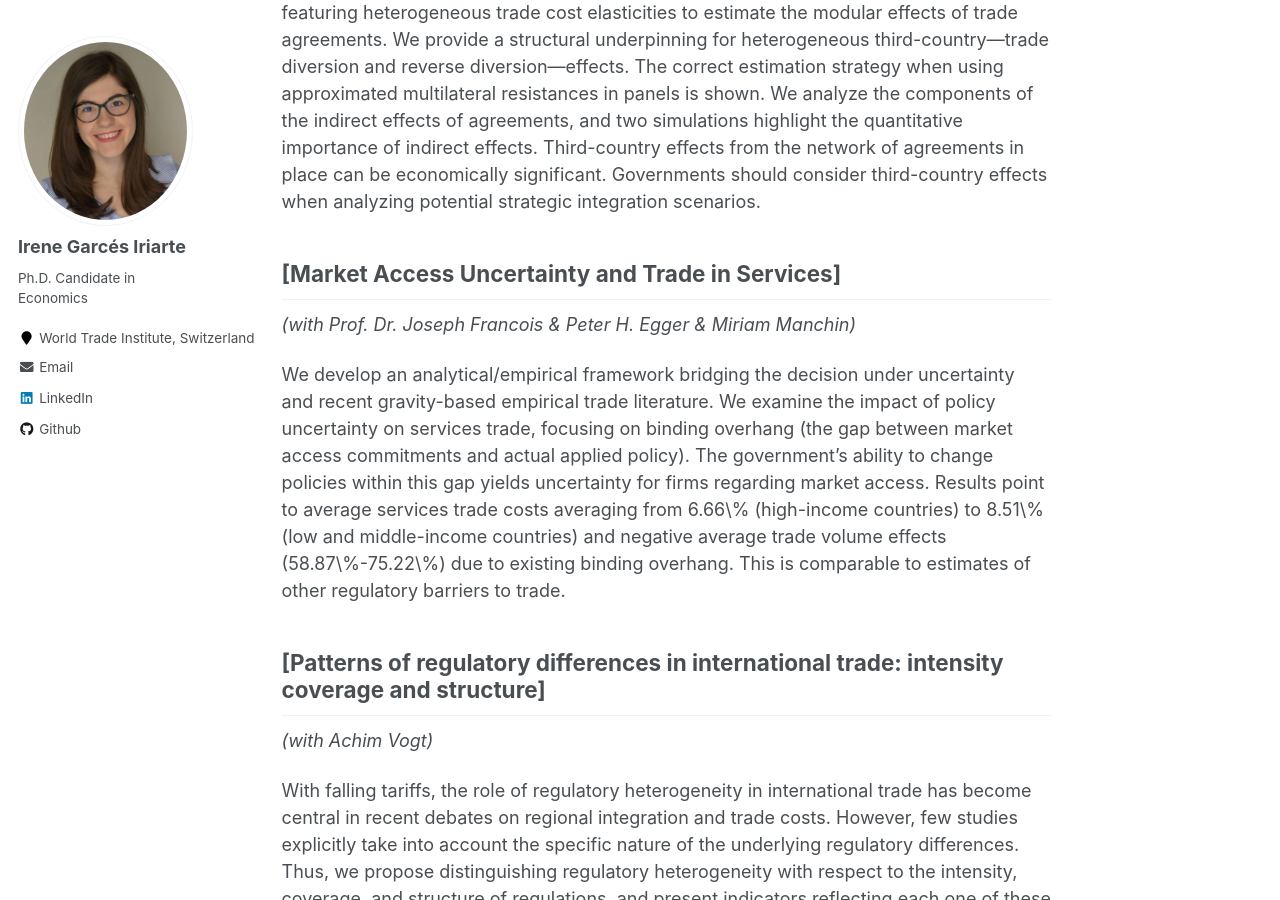
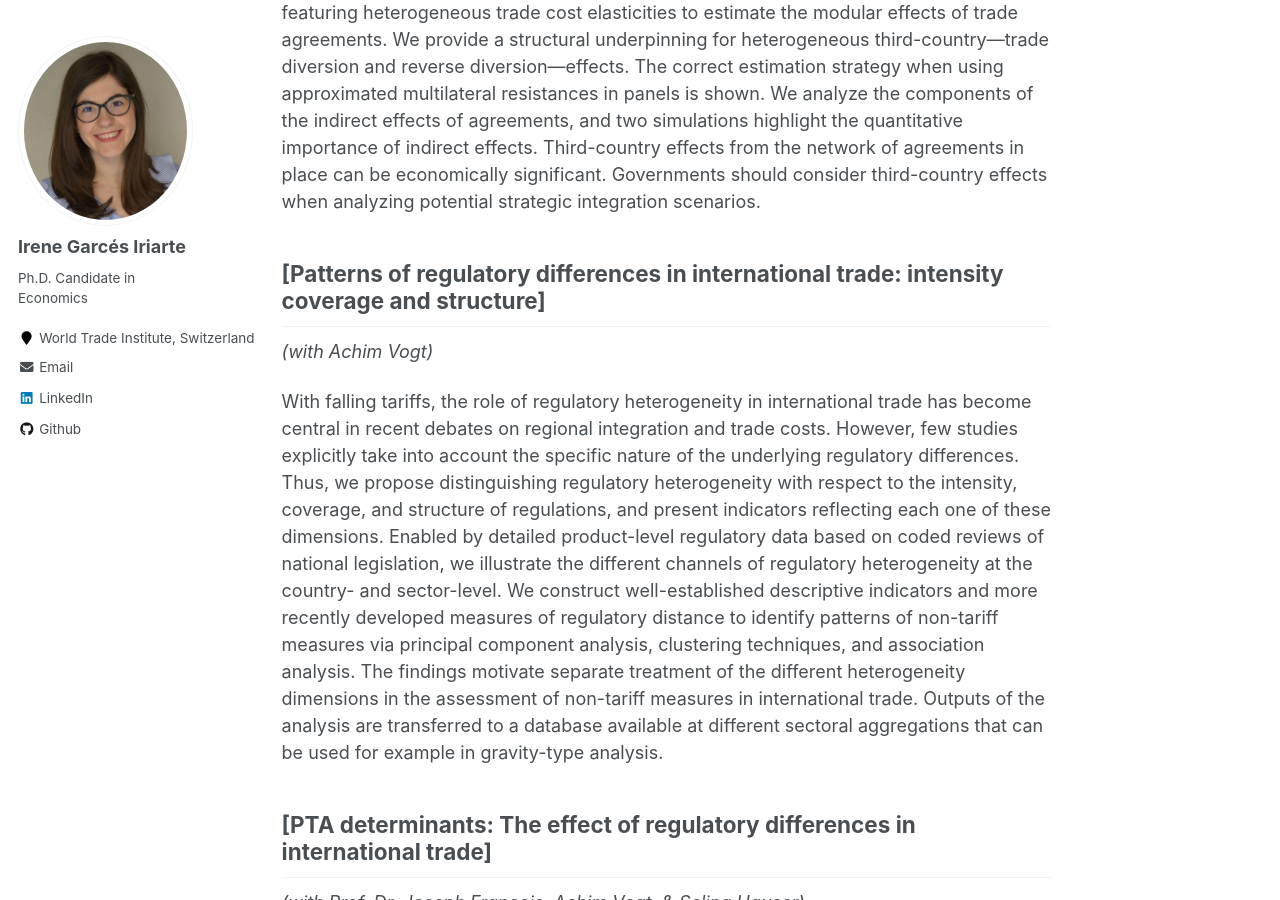
Before and after one commit to IreneGarces/irenegarces.github.io, a Jekyll site: the page built from _pages/research.md, in a window 1280 px wide and 900 px high, scrolled down 837 px. Built offline with Jekyll 4.4.1, drawn with Linux system fonts in a browser that asks for light colours.

Commit message:
Update research.md

```diff
--- a/_pages/research.md
+++ b/_pages/research.md
@@ -34,10 +34,7 @@ The correct estimation strategy when using approximated multilateral resistances
 and two simulations highlight the quantitative importance of indirect effects. Third-country effects from the network of agreements in place can be economically
 significant. Governments should consider third-country effects when analyzing potential strategic integration scenarios.
 
-## [Market Access Uncertainty and Trade in Services]
-*(with Prof. Dr. Joseph Francois & Peter H. Egger & Miriam Manchin)*
 
- We develop an analytical/empirical framework bridging the decision under uncertainty and recent gravity-based empirical trade literature. We examine the impact of policy uncertainty on services trade, focusing on binding overhang (the gap between market access commitments and actual applied policy). The government's ability to change policies within this gap yields uncertainty for firms regarding market access. Results point to average services trade costs averaging from 6.66\% (high-income countries) to 8.51\% (low and middle-income countries) and negative average trade volume effects (58.87\%-75.22\%) due to existing binding overhang.  This is comparable to estimates of other regulatory barriers to trade.
 
 ## [Patterns of regulatory differences in international trade: intensity coverage and structure]
 *(with Achim Vogt)*
```
